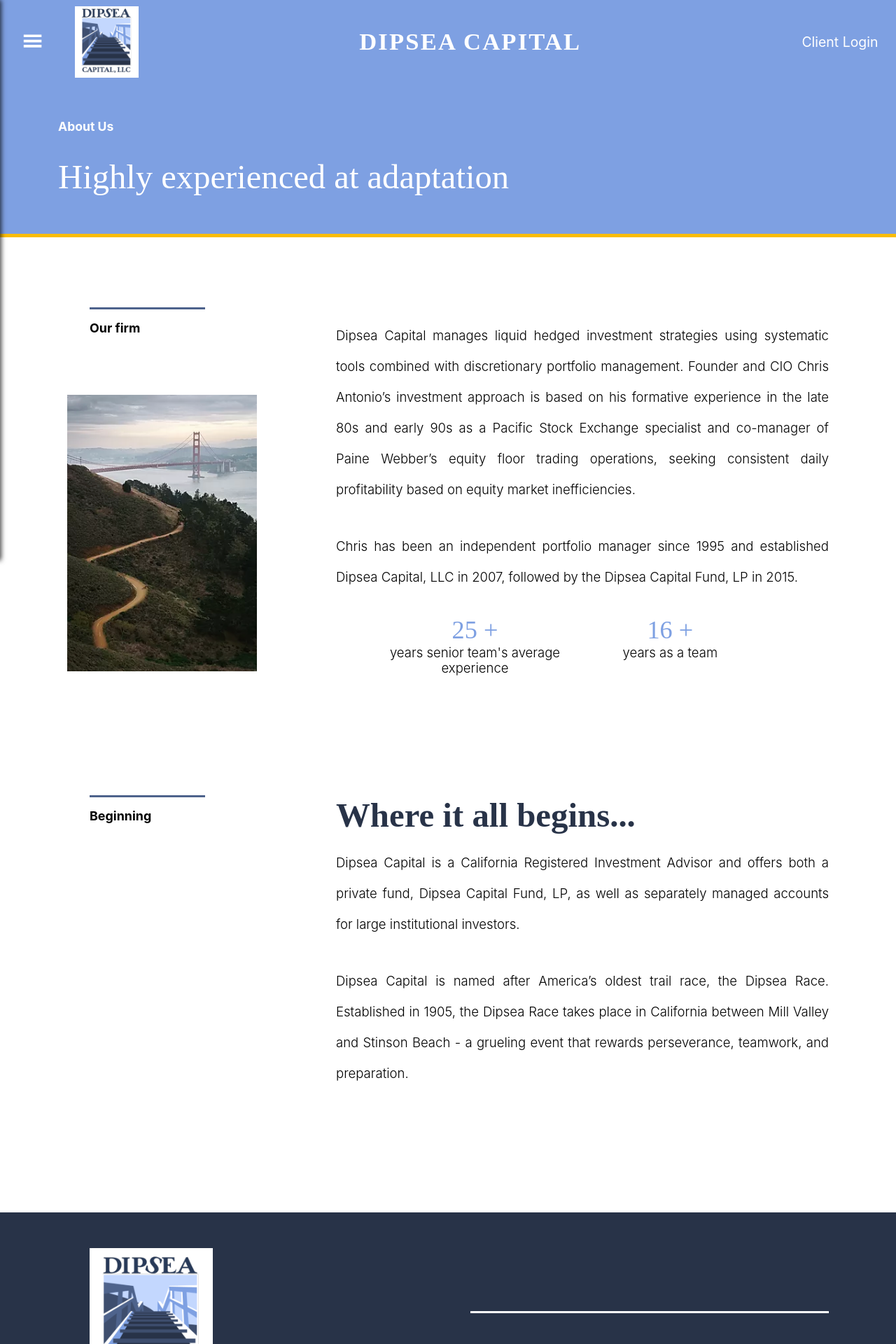
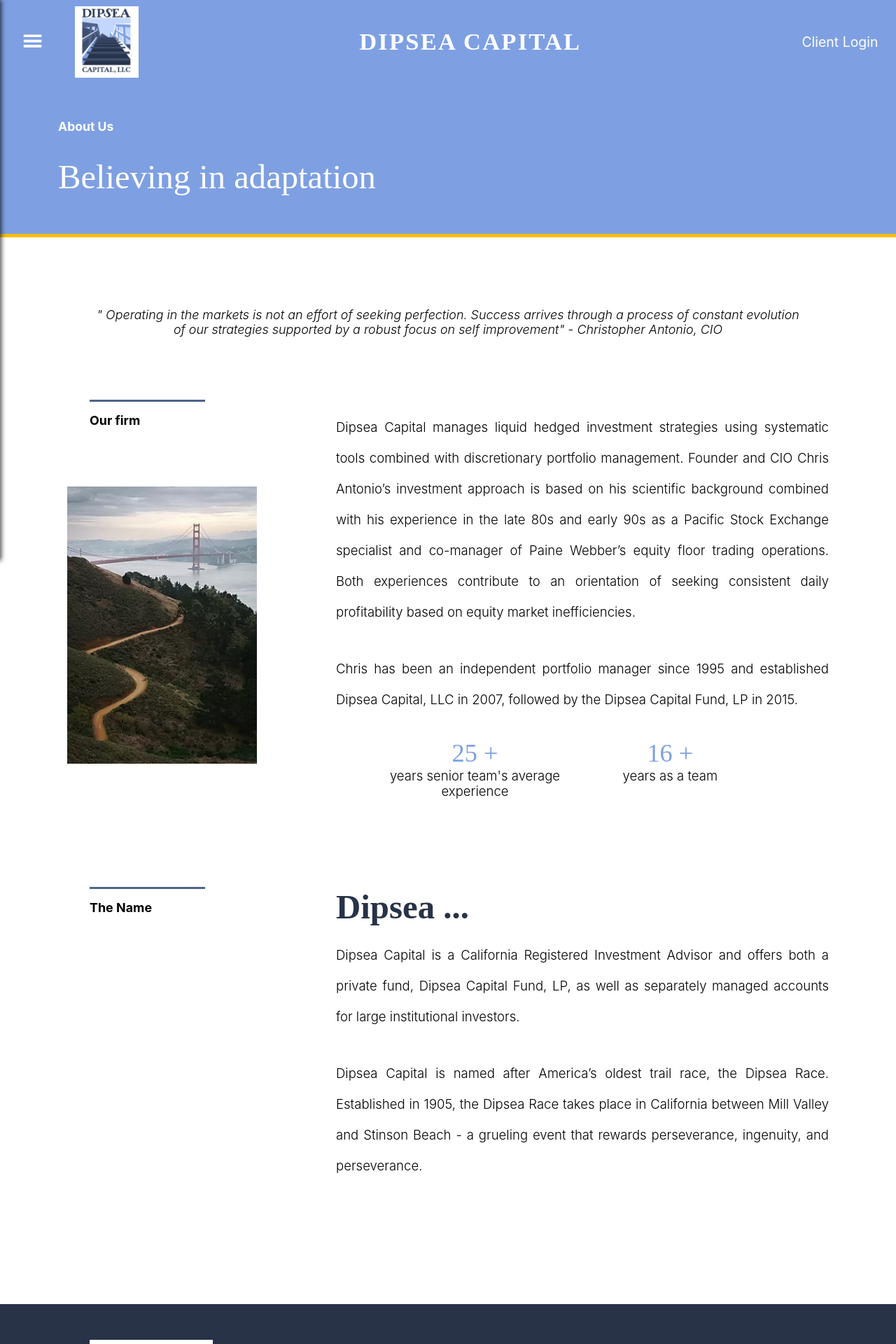
Before and after one commit to christopher-antonio/DipseaCapital-Main-Website, a Next.js app: page /about in a window 1280 px wide. Shown: the top 1920 px of the page at 70% size. Built offline with nearby package versions, Linux system fonts and the light colour scheme; grey boxes are pictures that could not be loaded.

Commit message:
fixed Chris advice

```diff
--- a/pages/about.js
+++ b/pages/about.js
@@ -14,7 +14,7 @@
     // Configure the header of the page here
     const headDetail = {
         subtitle: 'About Us',
-        heading: 'Highly experienced at adaptation'
+        heading: 'Believing in adaptation'
     };
 
     useEffect( () => {
@@ -32,9 +32,10 @@
             <main>
                 <PageHeading head={ headDetail } />
                 <div className='firm-space'></div>
+                <div className='quote'><em>" Operating in the markets is not an effort of seeking perfection. Success arrives through a process of constant evolution of our strategies supported by a robust focus on self improvement" - Christopher Antonio, CIO </em></div>
                 <div className='firm' id='firm-section'>
 
-                    {/* Left side of the page */}
+                    {/* Left side of the page */ }
                     <div className='firm-sub'>
                         <div className='headline'>
                             <div className='line fade-in'></div>
@@ -43,10 +44,16 @@
                         </div>
                     </div>
 
-                    {/* Top half of the page */}
+                    {/* Top half of the page */ }
                     <div className='firm-content'>
-                        <p className='about-1' data-aos='fade-up' data-aos-delay={ 300 }>Dipsea Capital manages liquid hedged investment strategies using systematic tools combined with discretionary portfolio management. Founder and CIO Chris Antonio’s investment approach is based on his formative experience in the late 80s and early 90s as a Pacific Stock Exchange specialist and co-manager of Paine Webber’s equity floor trading operations, seeking consistent daily profitability based on equity market inefficiencies.</p>
-                        <p className='about-1' data-aos='fade-up'>Chris has been an independent portfolio manager since 1995 and established Dipsea Capital, LLC in 2007, followed by the Dipsea Capital Fund, LP in 2015.</p>
+                        <p className='about-1' data-aos='fade-up' data-aos-delay={ 300 }>
+                            Dipsea Capital manages liquid hedged investment strategies using systematic tools combined with discretionary portfolio management.
+                            Founder and CIO Chris Antonio’s investment approach is based on his scientific background combined with his experience in the late 80s and early 90s as a Pacific Stock Exchange specialist and co-manager of Paine Webber’s equity floor trading operations.
+                            Both experiences contribute to an orientation of seeking consistent daily profitability based on equity market inefficiencies.
+                        </p>
+                        <p className='about-1' data-aos='fade-up'>
+                            Chris has been an independent portfolio manager since 1995 and established Dipsea Capital, LLC in 2007, followed by the Dipsea Capital Fund,
+                            LP in 2015.</p>
                         <div className='cards'>
                             <div className='card' data-aos='fade-up' data-aos-delay={ 200 } >
                                 <div className='hook'>25 +</div>
@@ -61,18 +68,25 @@
                 </div>
                 <div className='firm-space'></div>
 
-                {/* Second half of the page */}
+                {/* Second half of the page */ }
                 <div className='begin' id='firm-section'>
                     <div className='firm-sub'>
                         <div className='headline'>
                             <div className='line fade-in'></div>
-                            <h4 data-aos='fade-right'>Beginning</h4>
+                            <h4 data-aos='fade-right'>The Name</h4>
                         </div>
                     </div>
                     <div className='firm-content' id='firm-begin'>
-                        <h2 className='sub-heading' data-aos='fade-up'>Where it all begins...</h2>
-                        <p className='about-1' data-aos='fade-up'>Dipsea Capital is a California Registered Investment Advisor and offers both a private fund, Dipsea Capital Fund, LP, as well as separately managed accounts for large institutional investors.</p>
-                        <p className='about-1' data-aos='fade-up'>Dipsea Capital is named after America’s oldest trail race, the Dipsea Race. Established in 1905, the Dipsea Race takes place in California between Mill Valley and Stinson Beach - a grueling event that rewards perseverance, teamwork, and preparation.</p>
+                        <h2 className='sub-heading' data-aos='fade-up'>Dipsea ...</h2>
+                        <p className='about-1' data-aos='fade-up'>
+                            Dipsea Capital is a California Registered Investment Advisor and offers both a private fund,
+                            Dipsea Capital Fund, LP, as well as separately managed accounts for large institutional investors.
+                        </p>
+                        <p className='about-1' data-aos='fade-up'>
+                            Dipsea Capital is named after America’s oldest trail race, the Dipsea Race.
+                            Established in 1905, the Dipsea Race takes place in California between Mill Valley and Stinson Beach
+                            - a grueling event that rewards perseverance, ingenuity, and perseverance.
+                        </p>
                     </div>
                 </div>
             </main>
@@ -91,6 +105,21 @@
                         height: calc(100vw * 0.09 + 0px);
                         max-height: 100px;
                         width: 100%;
+                    }
+
+                    .quote {
+                        padding: 0 0 7% 0;
+                        text-align: center;
+                        font-size: max(calc(100vw * 0.014 + 0px), 13px);
+                        width: 100%;
+                        display: flex;
+                        align-items: center;
+                        justify-content: center;
+                    }
+
+                    .quote em {
+                        width: 80%;
+                        font-weight: 300;
                     }
 
                     .firm, .begin {
--- a/pages/highlights.js
+++ b/pages/highlights.js
@@ -49,11 +49,11 @@
                             <div className='list-line' data-aos='fade-up'></div>
                             <List content={ ListContent.listContent1 } />
                             <div className='list-line' data-aos='fade-up'></div>
-                            <List content={ ListContent.listContent2 } />
-                            <div className='list-line' data-aos='fade-up'></div>
                             <List content={ ListContent.listContent3 } />
                             <div className='list-line' data-aos='fade-up'></div>
                             <List content={ ListContent.listContent4 } />
+                            <div className='list-line' data-aos='fade-up'></div>
+                            <List content={ ListContent.listContent2 } />
                             <div className='list-line' data-aos='fade-up'></div>
                             <List content={ ListContent.listContent5 } />
                             <div className='list-line' data-aos='fade-up'></div>
--- a/pages/team.js
+++ b/pages/team.js
@@ -16,7 +16,7 @@
     // Configure the header of the page here
     const headDetail = {
         subtitle: 'Our Team',
-        heading: 'Experience & dedication'
+        heading: 'Experience & stewardship'
     };
 
     useEffect( () => {
--- a/shared/Footer.js
+++ b/shared/Footer.js
@@ -54,6 +54,7 @@
                     <div className='menus'>
                         <Link href='/highlights'><a>Fund Highlights</a></Link>
                         <Link href='/publications'><a>Insights</a></Link>
+                        <Link href='/#'><a>Community</a></Link>
                         <a href='http://eepurl.com/hcpLcr' target='_blank'>Contact Us</a>
                     </div>
                 </div>
--- a/shared/SideDrawer/SideDrawer.js
+++ b/shared/SideDrawer/SideDrawer.js
@@ -39,6 +39,11 @@
                     <Link href='/publications'>
                         <a className='clickable'>
                             <p>INSIGHTS</p>
+                        </a>
+                    </Link>
+                    <Link href='/#'>
+                        <a className='clickable'>
+                            <p>COMMUNITY</p>
                         </a>
                     </Link>
                     <a href='http://eepurl.com/hcpLcr' className='clickable' target='_blank'>
@@ -106,7 +111,7 @@
 
                     .logo {
                         height: auto;
-                        width: calc(100vw * 16 / 131 + 0px);
+                        width: calc(100vw * 13 / 131 + 0px);
                         padding: 12px 0;
                         margin: 15% 0 0 17%;
                         background-color: #fff;
@@ -115,7 +120,7 @@
                     .logo img {
                         background-color: white;
                         height: auto;
-                        width: calc(100vw * 16 / 131 + 0px);
+                        width: calc(100vw * 13 / 131 + 0px);
                     }
 
                     @media (max-width: 541px) {
```
Also changed, not shown: components/HighlightsPage/ListDetails.js (+6 -4 lines), components/PhilosophyPage/ListDetails.js (+8 -3 lines), pages/index.js (+6 -5 lines).
